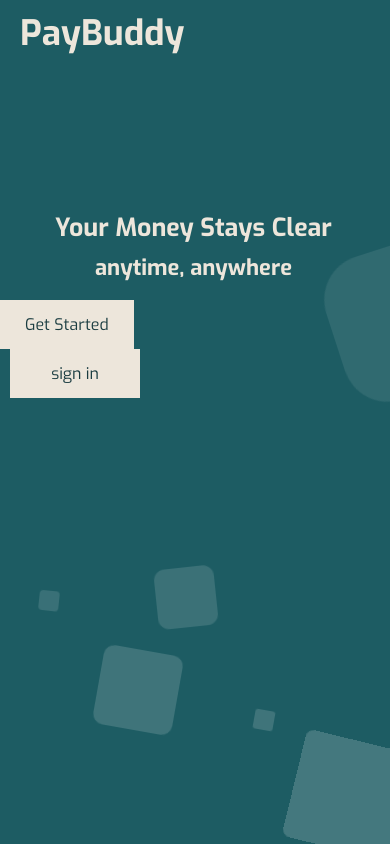
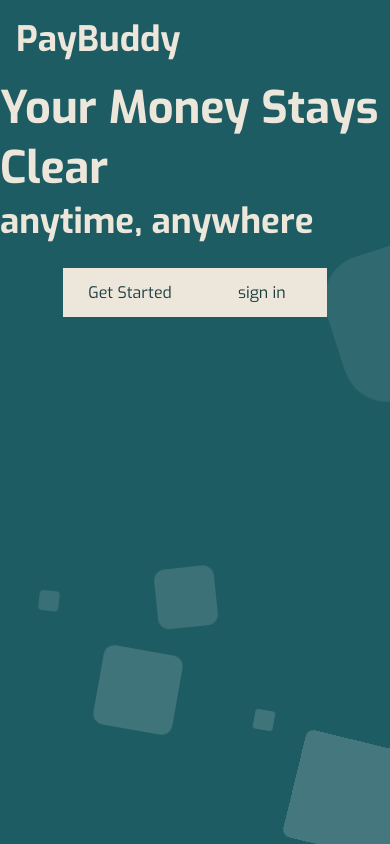
Before and after one commit to Naitik2929/PayBuddy_CE089_CE094_CE118, a PHP site: page / in a window 390 px wide. Run offline with PHP 8.4, Linux system fonts and the light colour scheme.

Commit message:
Update index.css

```diff
--- a/PayBuddy/css/index.css
+++ b/PayBuddy/css/index.css
@@ -7,27 +7,37 @@
 
 body {
   font-family: "Exo", sans-serif;
+  height: 100vh;
 }
 
-.context {
-
-  position: absolute;
-  top: 10px;
-  left: 20px;
+.main-container{
+  display: flex;
+  flex-direction: column;
+  text-align: center;
+  top: 50%;
+  position: relative;
+  transform: translateY(-75%);
 }
 
+.moto-2{
+  margin-bottom: 24px;
+}
 
 .context h1 {
-
   color: #EDE6DB;
   font-size: 35px;
+  padding: 16px;
 }
 
 .area {
+  position: fixed;
+  top: 0;
+  left: 0;
   background: #1d5c63;
   background: -webkit-linear-gradient(to left, #417d7a, #1d5c63);
   width: 100%;
   height: 100vh;
+  z-index: -1;
 }
 
 .circles {
@@ -139,14 +149,6 @@ body {
   }
 }
 
-.get-started {
-  position: absolute;
-  top: 65vh;
-  right: 78vh;
-
-
-}
-
 a:link,
 a:visited {
   background-color: #EDE6DB;
@@ -168,23 +170,9 @@ a:hover
   padding-top: 10px;
 }
 
-.moto-1
-{
-  position: absolute;
-  top: 43vh;
-  left: 530px;
-}
-
 .moto-1 h1{
   font-size: 45px;
   color: #EDE6DB;
-}
-
-.moto-2
-{
-  position: absolute;
-  top: 52vh;
-  left: 618px;
 }
 
 .moto-2 h2{
@@ -192,30 +180,15 @@ a:hover
   color: #EDE6DB;
 }
 
-@media screen and (max-width: 450px){
-  div.moto-1 h1{
-    font-size: 25px;
+.get-started{
+  display: flex;
+  width: fit-content;
+  margin: 0 auto;
+  flex-wrap: wrap;
+}
 
-  }
-  div.moto-1{
-    left: 55px;
-    top:  25vh;
-  }
-
-  div.moto-2 h2{
-    font-size: 22px;
-  }
-  div.moto-2 {
-    left: 95px;
-    top: 30vh;
-  }
-
-  div.get-started {
-    top: 300px;
-    right: 15vh;
-  }
-
+.btns{
+  flex-grow: 1;
+  display: block;
+  margin: 20px;
 }
-.sign{
-  padding-left: 10px;
-}
```
